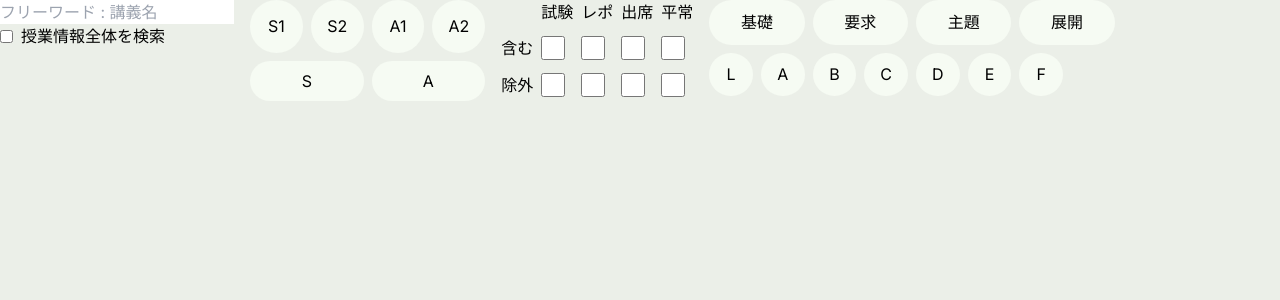
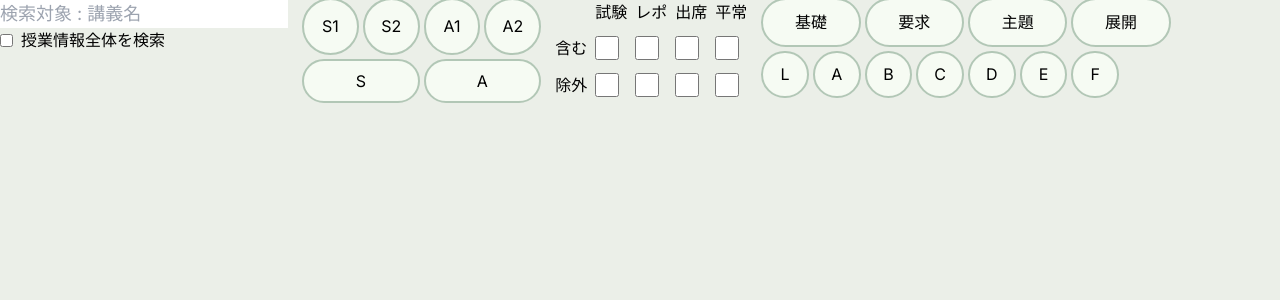
Before and after one commit to ut-code/syllabus-next, a Next.js app: page /components/FilterUI/Sample in a window 1280 px wide. Shown: the top 300 px of the page. Built offline with nearby package versions, Linux system fonts and the light colour scheme.

Commit message:
[modify] input field design

```diff
--- a/src/app/components/FilterUI/FilterComponents/Freeword.tsx
+++ b/src/app/components/FilterUI/FilterComponents/Freeword.tsx
@@ -23,9 +23,9 @@ export const Freeword: React.FC<FreewordProp> = (prop: FreewordProp) => {
   const isFreewordForSyllabusDetail = prop.isFreewordForSyllabusDetail ?? false;
   return (
     <div>
-      <input
+      <input className="text-lg w-72"
         placeholder={
-          "フリーワード : " +
+          "検索対象 : " +
           (isFreewordForSyllabusDetail ? "授業情報全体" : "講義名")
         }
       ></input>
--- a/src/app/components/FilterUI/UI/FlagButton.tsx
+++ b/src/app/components/FilterUI/UI/FlagButton.tsx
@@ -40,7 +40,7 @@ export const FlagButton: React.FC<FlagButtonProp> = (prop: FlagButtonProp) => {
     <button
       className={`${
         prop.isSelected ? 'bg-primary/30' : 'bg-surface'
-      } text-text-default px-4 py-2 rounded-full` + " " + className}
+      } text-text-default px-4 py-2 rounded-full outline-2 outline-primary/30 outline` + " " + className}
       onClick={prop.onClick}
     >
       {prop.label}
```
